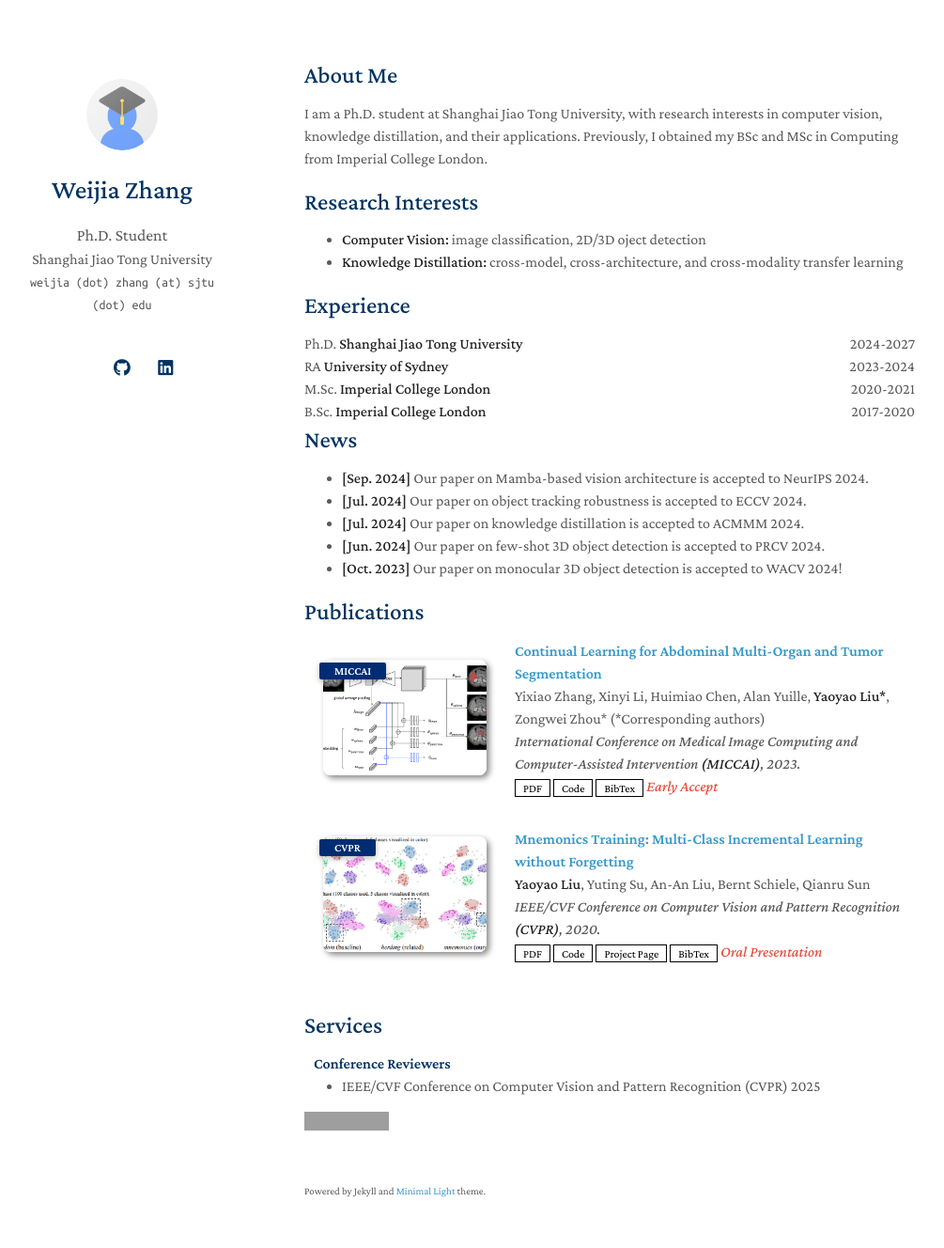
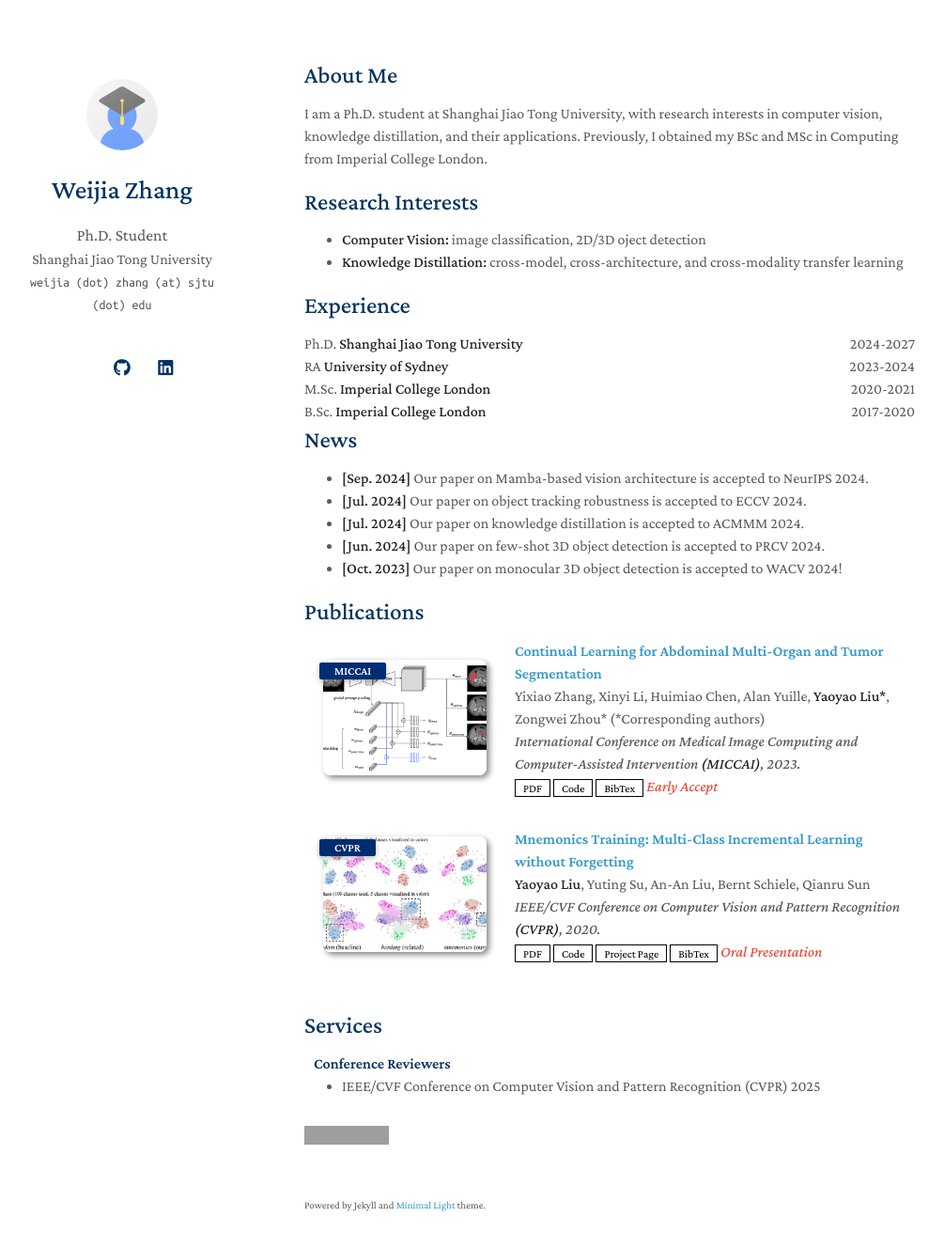
Before and after one commit to arcaninez/arcaninez.github.io, a Jekyll site: the page built from index.md, in a window 1280 px wide and 1363 px high. Shown: the top 1328 px of the window at 94% size, without its empty margins (146-1151 px from the left). Built offline with Jekyll 4.4.1, drawn with Linux system fonts in a browser that asks for light colours; a style sheet for code colours, icons or effects is not loaded; our own code applies the rules of GitHub Pages for plain Markdown files; grey boxes are pictures that could not be loaded.

Commit message:
Update index.md

```diff
--- a/index.md
+++ b/index.md
@@ -25,6 +25,6 @@ I am a Ph.D. student at Shanghai Jiao Tong University, with research interests i
 
 {% include_relative _includes/services.md %}
 
-<div style="margin-bottom: 15px;"></div>
+<div style="margin-bottom: 30px;"></div>
 
 <a href="https://info.flagcounter.com/UYD8"><img src="https://s05.flagcounter.com/count2/UYD8/bg_FFFFFF/txt_000000/border_CCCCCC/columns_8/maxflags_48/viewers_0/labels_1/pageviews_1/flags_0/percent_0/" alt="Flag Counter" border="0"></a>
```
